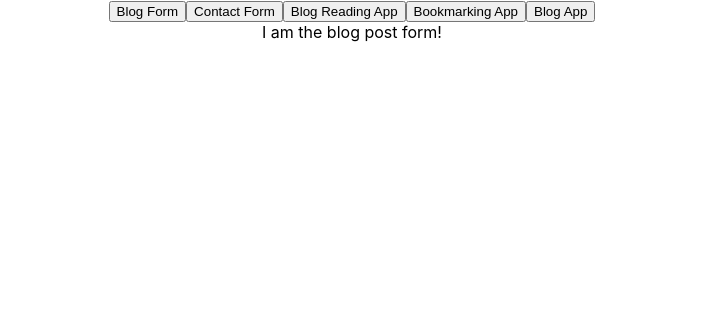
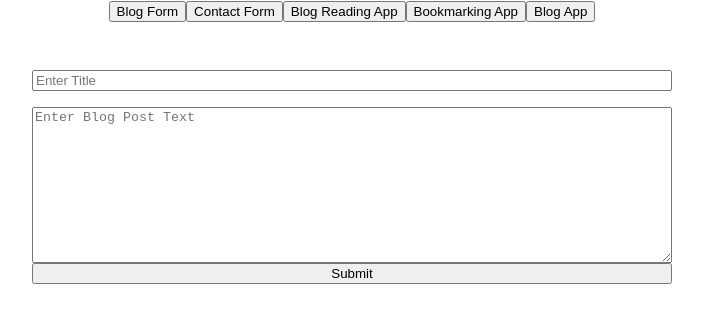
Before and after one commit to ggroshansii/js-react-five-apps, a React (Create React App) app: page / in a window 1280 px wide. Shown: the top 322 px of the page, without its empty margins (288-991 px from the left). Built offline with nearby package versions, Linux system fonts and the light colour scheme.

Commit message:
completed BLogPostForm; added useEffect() that fires the .setItem() to localStorage when the 'blog' state gets changed

```diff
--- a/src/App.js
+++ b/src/App.js
@@ -33,6 +33,9 @@ function App() {
       break;
     case 'blogApp':
       html = <BlogApp />
+      break;
+    default:
+      console.log("ERROR SWITCHING SELECTIONS");
   }
 
   return (
--- /dev/null
+++ b/src/components/BlogPostForm/BlogPostForm.css
@@ -0,0 +1,12 @@
+
+form {
+    display: flex;
+    flex-direction: column;
+    width: 50%;
+    margin: auto;
+    margin-top: 3rem;
+}
+
+form input {
+    margin-bottom: 1rem;
+}
--- a/src/components/BlogPostForm/BlogPostForm.jsx
+++ b/src/components/BlogPostForm/BlogPostForm.jsx
@@ -1,8 +1,61 @@
+import { useState } from "react";
+import { useEffect } from "react";
+import './BlogPostForm.css';
+
+function BlogPostForm() {
+    const [blogs, setBlogs] = useState([]);
+    const [title, setTitle] = useState("");
+    const [body, setBody] = useState("");
 
 
-function BlogPostForm() {
+    let myStorage = window.localStorage;
+    myStorage.clear();
+
+
+    useEffect(() => {
+        myStorage.setItem('blogs', JSON.stringify(blogs));
+        console.log(myStorage);
+    }, [blogs])
+
+    function handleChangeTitle(event) {
+        setTitle(event.target.value);
+    }
+
+    function handleChangeBody(event) {
+        setBody(event.target.value);
+    }
+
+    function handleSubmit(event) {
+        event.preventDefault();
+        let newBlog = {'title': title, 'body': body};
+        setBlogs([...blogs, newBlog])
+        console.log("BLOGS", blogs);
+    }
+
     return (
-        <div>I am the blog post form!</div>
-    )
+        <>
+            <div className="blog-post-form">
+                <form onSubmit={handleSubmit}>
+                    <input
+                        type="text"
+                        name="title"
+                        value={title}
+                        placeholder="Enter Title"
+                        onChange={handleChangeTitle}
+                    />
+                    <textarea
+                        name="body"
+                        id=""
+                        cols="30"
+                        rows="10"
+                        value={body}
+                        placeholder="Enter Blog Post Text"
+                        onChange={handleChangeBody}
+                    ></textarea>
+                    <button type="submit">Submit</button>
+                </form>
+            </div>
+        </>
+    );
 }
 export default BlogPostForm;
--- a/src/components/Header/Header.jsx
+++ b/src/components/Header/Header.jsx
@@ -4,10 +4,6 @@ function Header(props) {
 
 function handleInput(event) {
     props.changeApp(event.target.value);
-
-    console.log('fired')
-    console.log(event);
-    console.log(event.target.value)
 }
 
 
```
